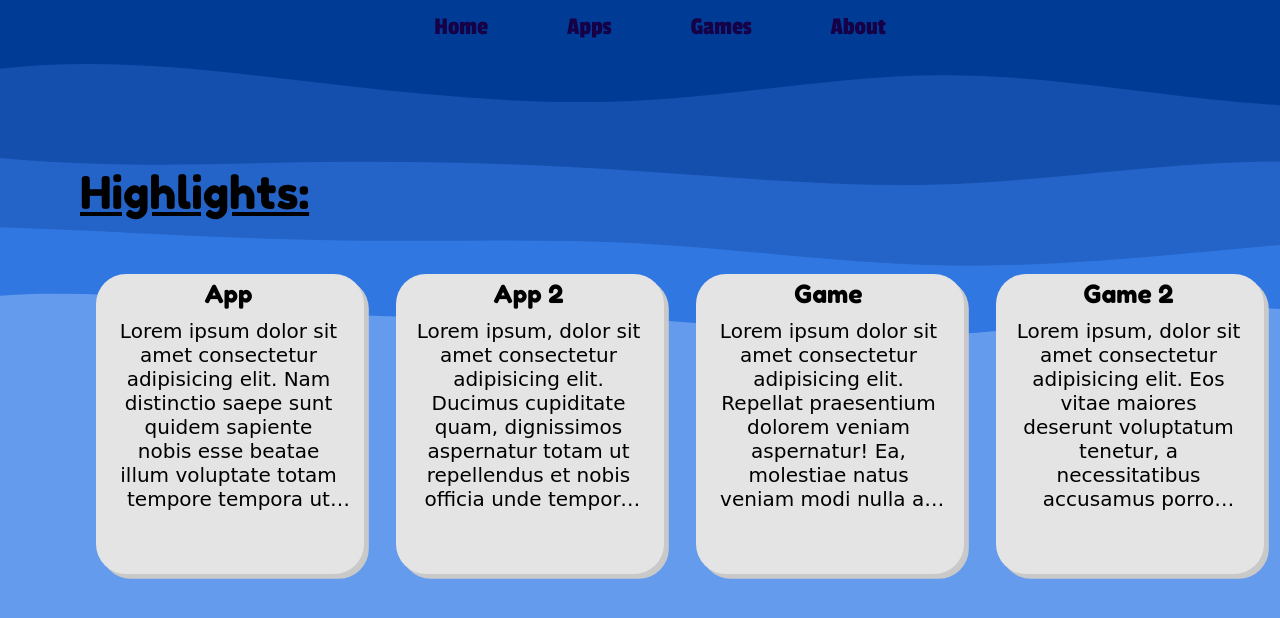
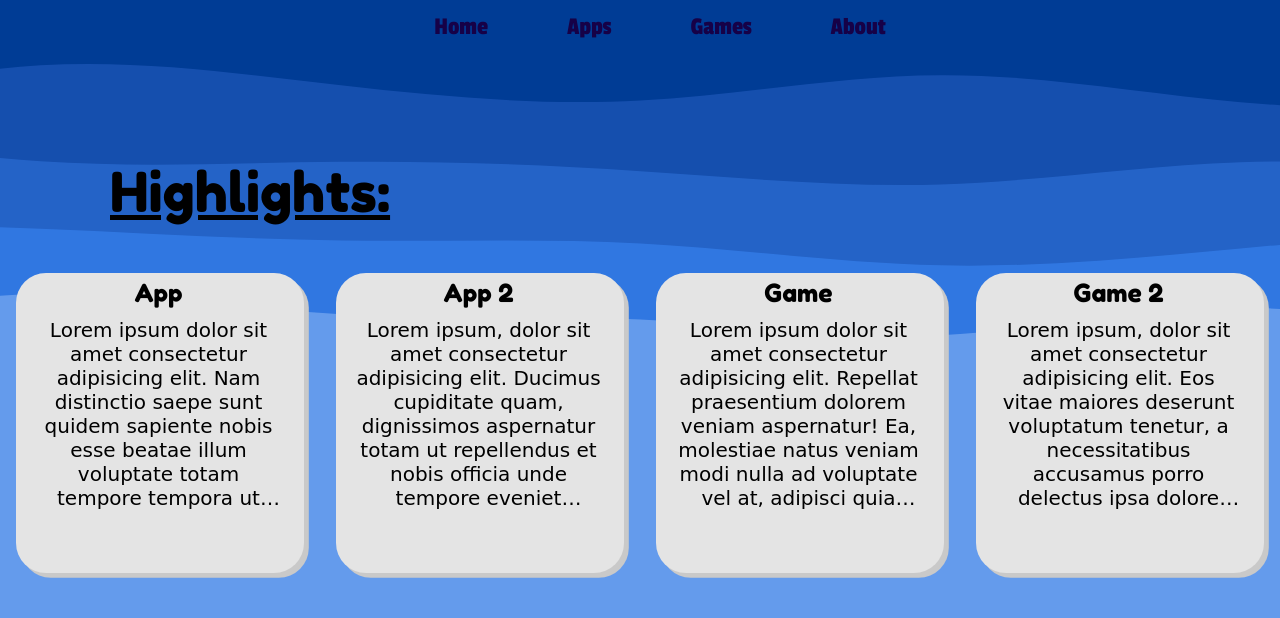
Before and after one commit to SafentisFox/MainWebsite, a plain HTML site: page index.html in a window 1280 px wide. Drawn offline with Linux system fonts and the light colour scheme.

Commit message:
Polishing up the css

```diff
--- a/index.css
+++ b/index.css
@@ -62,18 +62,21 @@ header{
 section.mainSection{
     position: relative;
     z-index: 1;
-    padding: 5em;
+    padding: 0;
     padding-right: 0em;
 }
 .mainSection .pageTitle{
     font-family: 'Fredoka One', cursive;
     font-weight: lighter;
     font-size: 25px;
+    padding: 2em;
+    padding-bottom: 0em;
 }
 
 .mainSection .sectionTitle{
-    font-size: 45px;
+    font-size: 55px;
     text-decoration: underline;
+    margin: 0em;
 }
 
 .mainSection .page a{
@@ -82,6 +85,7 @@ section.mainSection{
 }
 
 .pageWrapper{
+    padding-top: 2em;
     display: flex;
     width: 100%;
 }
@@ -101,7 +105,7 @@ section.mainSection{
     -webkit-transition: 500ms;
 }
 .page:hover{
-    margin: 3em;
+    margin-top: 4em;
     transition: 250ms;
     -webkit-transition: 250ms;
 }
```
